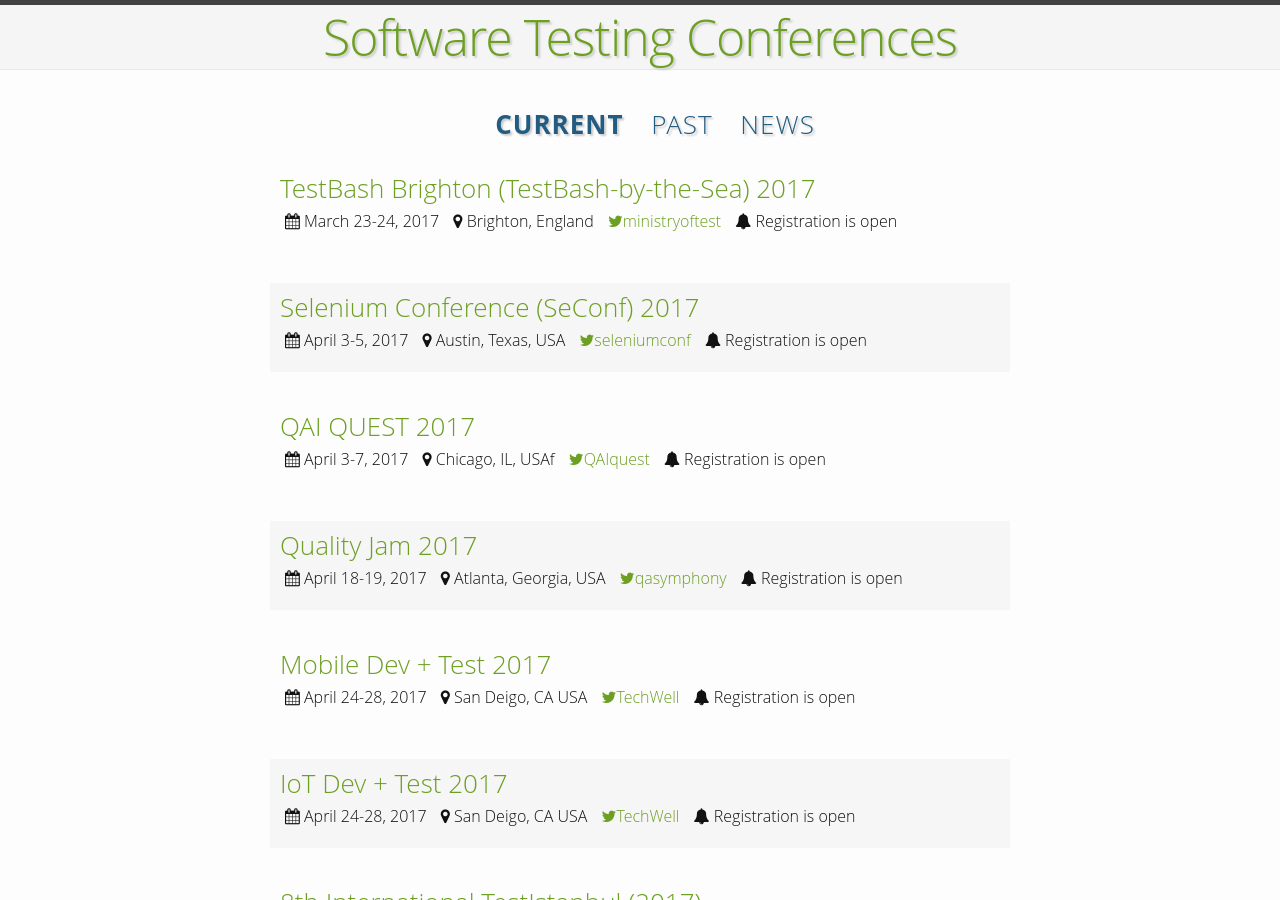
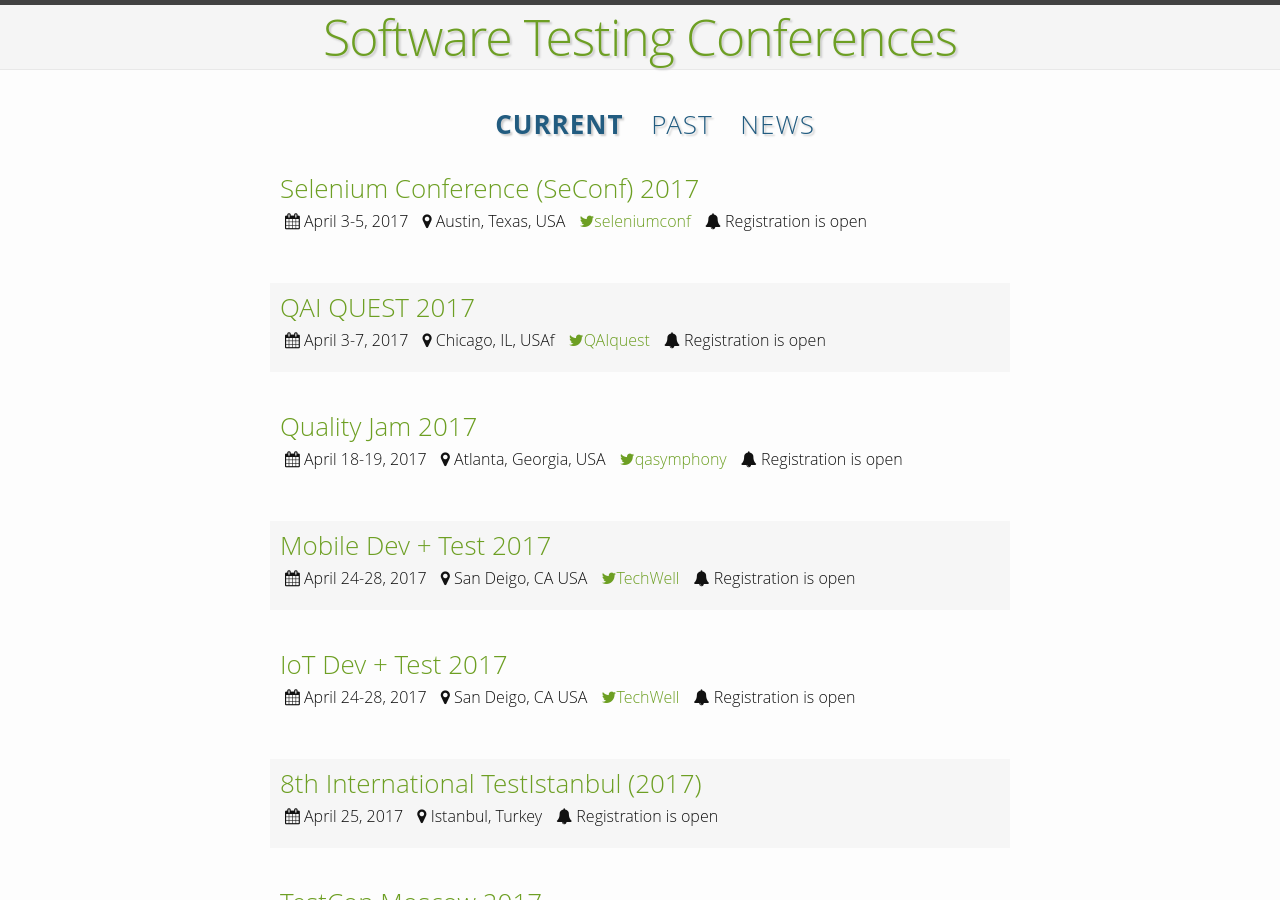
Before and after one commit to TestingConferences/testingconferences.github.io, a Jekyll site: the page built from index.html, in a window 1280 px wide and 900 px high. Built offline with Jekyll 4.4.1, drawn with Linux system fonts in a browser that asks for light colours.

Commit message:
Update current.yml

```diff
--- a/_data/current.yml
+++ b/_data/current.yml
@@ -1,10 +1,3 @@
-- name: TestBash Brighton (TestBash-by-the-Sea) 2017
-  location: Brighton, England
-  dates: "March 23-24, 2017"
-  url: https://dojo.ministryoftesting.com/events/testbash-brighton-2017
-  twitter: ministryoftest
-  status: Registration is open
-
 - name: Selenium Conference (SeConf) 2017
   location: Austin, Texas, USA
   dates: "April 3-5, 2017"
```
